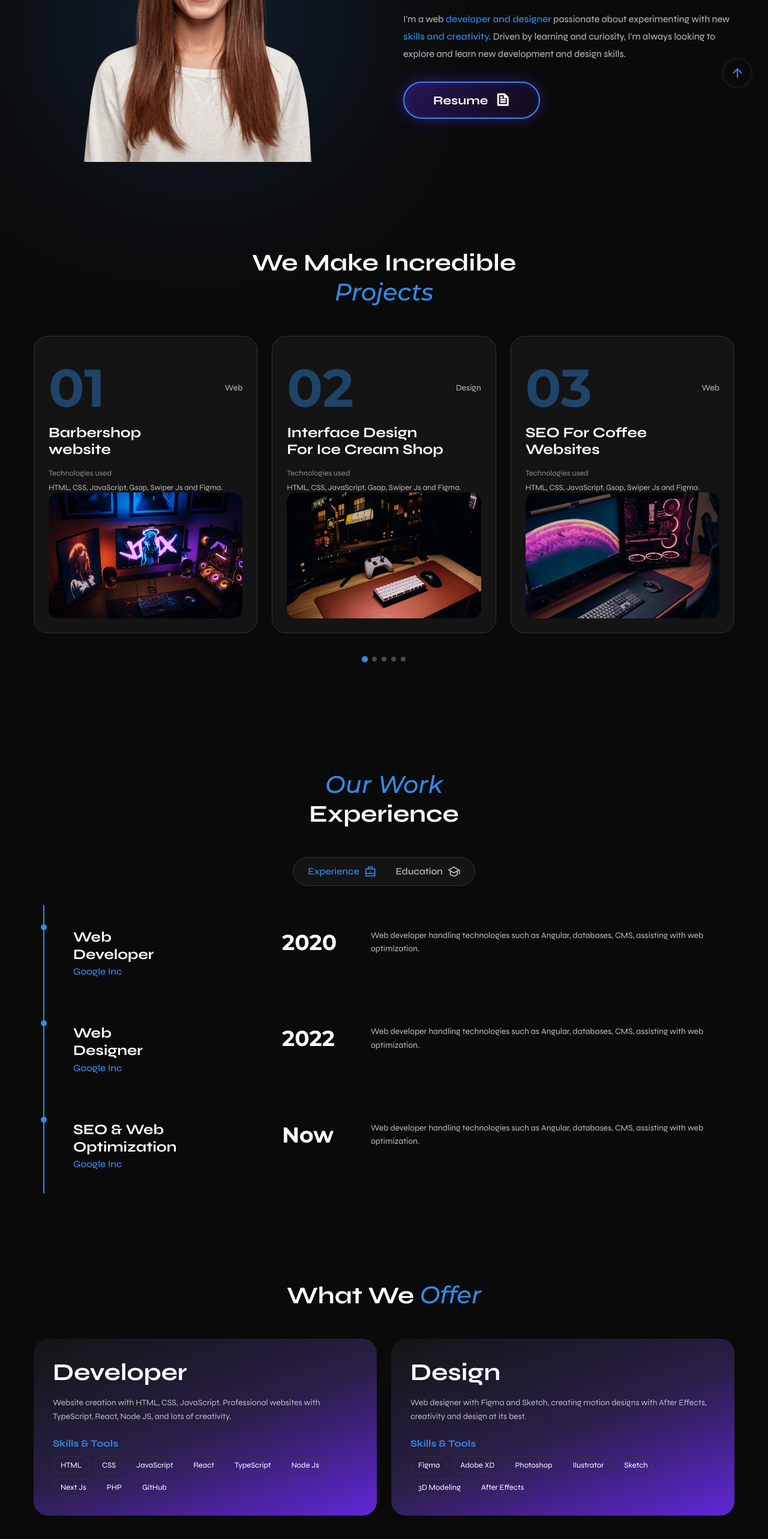
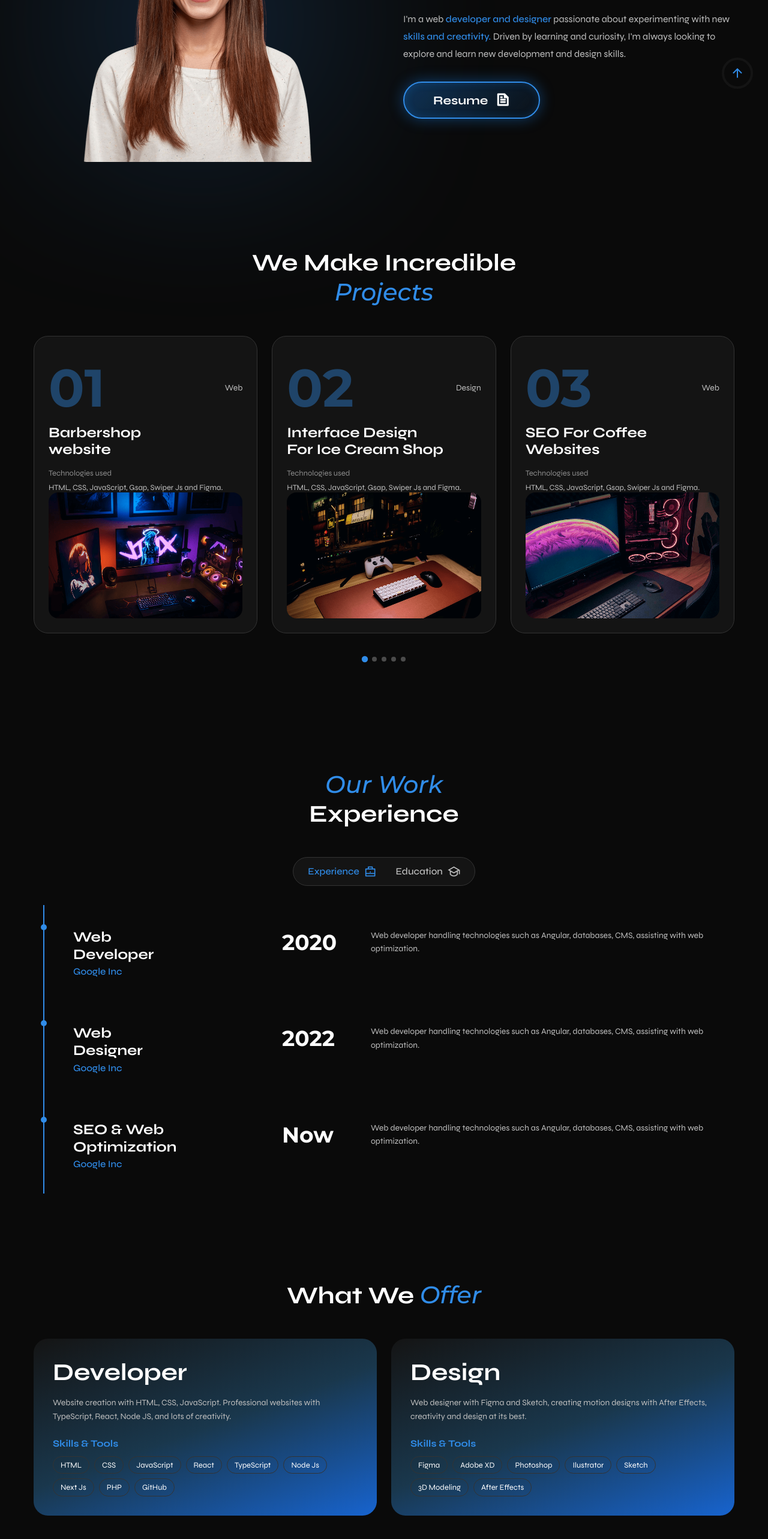
Before and after one commit to binhphanbp/portfolio-digital-marketing, a Next.js app: page / in a window 1280 px wide. Shown: the part 1051-3617 px from the top of the page at 60% size. Built offline with nearby package versions, Linux system fonts and the light colour scheme.

Commit message:
fix: blue color full page

```diff
--- a/app/globals.css
+++ b/app/globals.css
@@ -746,8 +746,8 @@ button {
   background: linear-gradient(
     160deg,
     var(--container-color) 0%,
-    hsl(255, 40%, 20%) 50%,
-    hsl(260, 70%, 50%) 100%
+    hsl(205, 50%, 20%) 50%,
+    hsl(215, 80%, 45%) 100%
   );
   border-radius: 1.5rem;
   padding: 2rem;
@@ -833,8 +833,8 @@ button {
   background: linear-gradient(
     180deg,
     var(--container-color) 0%,
-    hsl(255, 40%, 20%) 80%,
-    hsl(260, 70%, 50%) 100%
+    hsl(205, 50%, 20%) 80%,
+    hsl(215, 80%, 45%) 100%
   );
   border-radius: 1.5rem;
   padding: 2rem 1.5rem;
@@ -911,13 +911,13 @@ button {
   padding: 1rem 3rem;
   border: 2px solid var(--first-color);
   border-radius: 4rem;
-  background: linear-gradient(135deg, rgba(111, 44, 255, 0.3) 0%, rgba(111, 44, 255, 0.05) 100%);
+  background: linear-gradient(135deg, rgba(var(--first-color-rgb), 0.3) 0%, rgba(var(--first-color-rgb), 0.05) 100%);
   backdrop-filter: blur(10px);
   -webkit-backdrop-filter: blur(10px);
   color: #fff;
   font-size: 1.25rem;
   font-weight: var(--font-bold);
-  box-shadow: 0 0 25px rgba(111, 44, 255, 0.4), inset 0 0 15px rgba(111, 44, 255, 0.2);
+  box-shadow: 0 0 25px rgba(var(--first-color-rgb), 0.4), inset 0 0 15px rgba(var(--first-color-rgb), 0.2);
   cursor: pointer;
   transition: all 0.4s cubic-bezier(0.4, 0, 0.2, 1);
   text-decoration: none;
@@ -930,9 +930,9 @@ button {
 }
 
 .glow-btn:hover {
-  border-color: rgba(111, 44, 255, 0.8);
-  box-shadow: 0 0 40px rgba(111, 44, 255, 0.6), inset 0 0 25px rgba(111, 44, 255, 0.4);
-  background: linear-gradient(135deg, rgba(111, 44, 255, 0.4) 0%, rgba(111, 44, 255, 0.1) 100%);
+  border-color: rgba(var(--first-color-rgb), 0.8);
+  box-shadow: 0 0 40px rgba(var(--first-color-rgb), 0.6), inset 0 0 25px rgba(var(--first-color-rgb), 0.4);
+  background: linear-gradient(135deg, rgba(var(--first-color-rgb), 0.4) 0%, rgba(var(--first-color-rgb), 0.1) 100%);
   transform: translateY(-3px) scale(1.02);
 }
 
```
